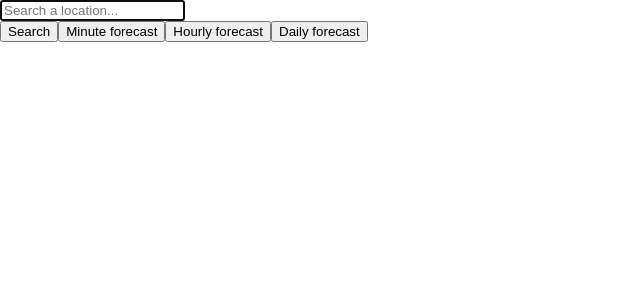
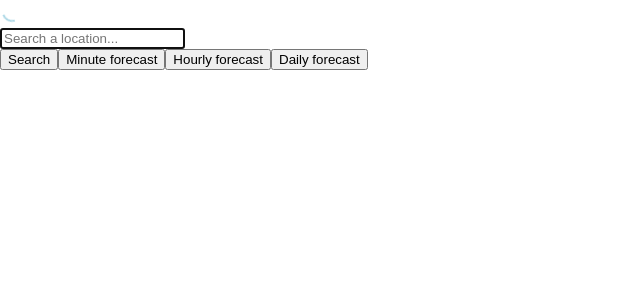
Before and after one commit to giovanniPepi/WeatherTS, a React (Create React App) app: page / in a window 1280 px wide. Shown: the top 300 px of the page, without its empty margins (0-640 px from the left). Built offline with nearby package versions, Linux system fonts and the light colour scheme; no server answers.

Commit message:
Add loading icons

```diff
--- a/src/App.tsx
+++ b/src/App.tsx
@@ -1,39 +1,57 @@
-import React, { ChangeEvent, useEffect, useRef, useState } from "react";
-import RealTimeData from "./components/RealTimeData";
-import getWeatherAPI from "./functions/getWeatherAPI";
-import type { IWeatherData } from "../interfaces";
-import getGeoAPI from "./functions/getGEOApi";
-import MinutelyData from "./components/MinutelyData";
-import HourlyData from "./components/HourlyData";
-import DailyData from "./components/DailyData";
-import { motion } from "framer-motion";
-import dataFormatter from "./functions/dataFormatter";
+import React, {
+  ChangeEvent,
+  useEffect,
+  useRef,
+  useState
+} from 'react';
+import RealTimeData from './components/RealTimeData';
+import getWeatherAPI from './functions/getWeatherAPI';
+import type { IWeatherData } from '../interfaces';
+import getGeoAPI from './functions/getGEOApi';
+import MinutelyData from './components/MinutelyData';
+import HourlyData from './components/HourlyData';
+import DailyData from './components/DailyData';
+import { motion } from 'framer-motion';
+import dataFormatter from './functions/dataFormatter';
+import Loading from './icons/Loading';
 
 const App: React.FC = () => {
   //state
   const [apiData, setApiData] = useState<IWeatherData>();
   const [rawApiData, setRawApiData] = useState<IWeatherData>();
-  const [location, setLocation] = useState<string>("");
+  const [loading, setLoading] = useState(false);
+  const [loadingSearch, setLoadingSearch] = useState(false);
+  const [location, setLocation] = useState<string>('');
   // the concatenated location returned by the GEO Api
-  const [locationToShow, setLocationToShow] = useState<string>("Campinas, BR");
-  const [showMinutelyModal, setShowMinutelyModal] = useState<Boolean>(false);
-  const [showHourlyModal, setShowHourlyModal] = useState<Boolean>(false);
-  const [showDailyModal, setShowDailyModal] = useState<Boolean>(false);
+  const [locationToShow, setLocationToShow] =
+    useState<string>('Campinas, BR');
+  const [showMinutelyModal, setShowMinutelyModal] =
+    useState<Boolean>(false);
+  const [showHourlyModal, setShowHourlyModal] =
+    useState<Boolean>(false);
+  const [showDailyModal, setShowDailyModal] =
+    useState<Boolean>(false);
 
   //refs
   const inputRef = useRef<HTMLInputElement>(null);
 
   // empty dependency array to run only once
   useEffect(() => {
-    getData(-22.90556, -47.06083, "Campinas, BR");
+    getData(-22.90556, -47.06083, 'Campinas, BR');
     //focus on input
     inputRef.current?.focus();
   }, []);
 
   // calls weather API
-  const getData = async (lat: number, lon: number, country: string) => {
+  const getData = async (
+    lat: number,
+    lon: number,
+    country: string
+  ) => {
     try {
+      setLoading(true);
       const data = await getWeatherAPI(lat, lon, country);
+      setLoading(false);
       // store data as received for grpahics
       setRawApiData(data);
 
@@ -53,7 +71,9 @@ const App: React.FC = () => {
   // updates APIData when clicking
   const handleClick = async (e: React.SyntheticEvent) => {
     e.preventDefault();
+    setLoadingSearch(true);
     const newLoc = await getGeoAPI(location);
+    setLoadingSearch(false);
     console.log(newLoc);
 
     // avoids undefined
@@ -80,18 +100,22 @@ const App: React.FC = () => {
       /* style={{ backgroundImage: `url(${backgroundImg}) ` }} */
       initial={{ opacity: 0 }}
       animate={{
-        opacity: 1,
+        opacity: 1
       }}
       transition={{ duration: 0.3 }}
       exit={{
         opacity: 0,
-        x: window.innerWidth,
+        x: window.innerWidth
       }}
     >
       <main className="app">
+        {loading ? <Loading /> : null}
         {/* Conditional render so we wait for the API data*/}
         {apiData ? (
-          <RealTimeData apiData={apiData} locationToShow={locationToShow} />
+          <RealTimeData
+            apiData={apiData}
+            locationToShow={locationToShow}
+          />
         ) : null}
 
         <form onSubmit={handleClick}>
@@ -100,7 +124,9 @@ const App: React.FC = () => {
             onChange={handleInputChange}
             ref={inputRef}
           />
+          {loadingSearch ? <Loading /> : null}
         </form>
+
         <button onClick={handleClick}>Search</button>
 
         <button onClick={toggleMinuteData}>Minute forecast</button>
--- /dev/null
+++ b/src/icons/Loading.tsx
@@ -0,0 +1,19 @@
+import { mdiLoading } from '@mdi/js';
+import Icon from '@mdi/react';
+
+import { useState } from 'react';
+
+const Loading = () => {
+  const [iconInfo] = useState({
+    path: mdiLoading,
+    color: 'lightblue',
+    size: 1,
+    spin: 0.4
+  });
+
+  const { path, color, size, spin } = iconInfo;
+
+  return <Icon path={path} color={color} size={size} spin={spin} />;
+};
+
+export default Loading;
```
